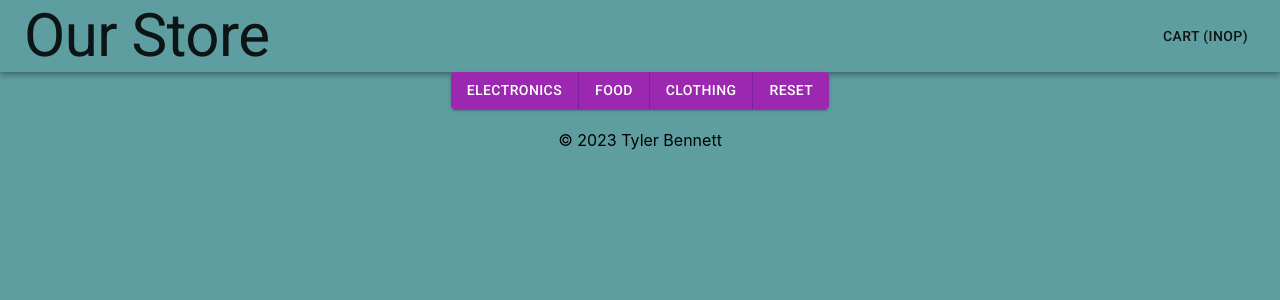
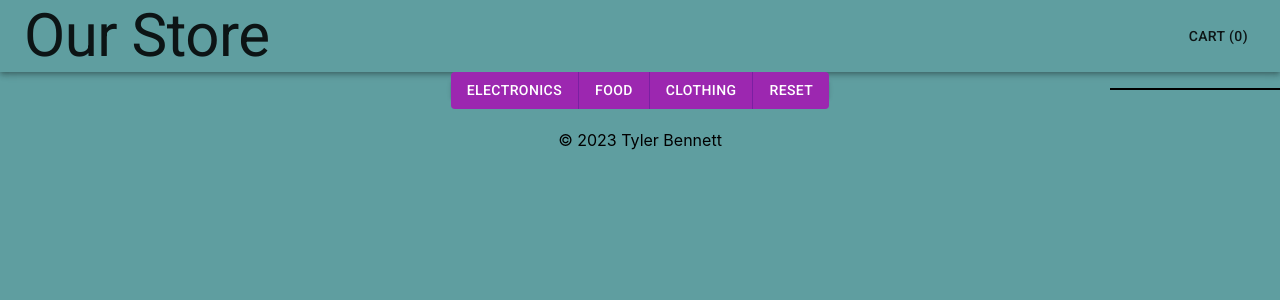
Before and after one commit to tyler-bennett52/storefront, a React (Create React App) app: page / in a window 1280 px wide. Shown: the top 300 px of the page. Built offline with nearby package versions, Linux system fonts and the light colour scheme.

Commit message:
cart functional

```diff
--- a/src/App.js
+++ b/src/App.js
@@ -4,11 +4,13 @@ import NavBar from './Components/NavBar';
 import Categories from './Components/Categories';
 import Products from './Components/Products';
 import Footer from './Components/Footer';
+import SimpleCart from './Components/SimpleCart';
 
 function App() {
   return (
     <div className="App">
       <NavBar />
+      <SimpleCart />
       <Categories />
       <Products />
       <Footer />
--- a/src/Components/Categories/index.jsx
+++ b/src/Components/Categories/index.jsx
@@ -7,7 +7,7 @@ const Categories = (props) => {
 
   return (
     <>
-      <ButtonGroup color='secondary' variant='contained' aria-label="text button group">
+      <ButtonGroup color='secondary' variant='contained' aria-label="text button group" style={{display:'inline'}}>
         {categories.map((category, index) => (
           <Button key={`categories-${index}`} onClick={() => changeCategory(category.name)}>{category.displayName}</Button>
         ))}
--- a/src/Components/NavBar/index.jsx
+++ b/src/Components/NavBar/index.jsx
@@ -1,4 +1,5 @@
 import * as React from 'react';
+import { useSelector } from 'react-redux';
 import AppBar from '@mui/material/AppBar';
 import Box from '@mui/material/Box';
 import Toolbar from '@mui/material/Toolbar';
@@ -6,15 +7,16 @@ import Typography from '@mui/material/Typography';
 import Button from '@mui/material/Button';
 
 export default function NavBar() {
+  const { cart } = useSelector(state => state.cart)
   return (
     <Box sx={{ flexGrow: 1 }}>
-      <AppBar position="static" color='' style={{backgroundColor: 'inherit'}}>
+      <AppBar position="static" color='' style={{ backgroundColor: 'inherit' }}>
         <Toolbar>
 
-          <Typography variant="h2" component="div" sx={{ flexGrow: 1 }} style={{textAlign: 'left'}}>
+          <Typography variant="h2" component="div" sx={{ flexGrow: 1 }} style={{ textAlign: 'left' }}>
             Our Store
           </Typography>
-          <Button color="inherit">Cart (INOP)</Button>
+          <Button color="inherit">Cart ({cart.length})</Button>
         </Toolbar>
       </AppBar>
     </Box>
--- a/src/Components/Products/index.jsx
+++ b/src/Components/Products/index.jsx
@@ -1,7 +1,9 @@
-import { connect } from 'react-redux';
+import { connect, useDispatch } from 'react-redux';
 import { Card, CardActionArea, CardMedia, Typography } from '@mui/material';
+import { addItem } from '../../store/cart';
 
 const Products = ({ products, selectedCategory }) => {
+  const dispatch = useDispatch()
   return (
     <>
       <h1 data-testid="selected-category">{selectedCategory}</h1>
@@ -10,8 +12,8 @@ const Products = ({ products, selectedCategory }) => {
           <Card style={{ width: 'fit-content', display: 'inline-block' }} key={`product-${index}`} variant="outlined">
             <Typography variant='h5' >{product.name}</Typography>
             <CardMedia sx={{ height: 300, width: 300 }} image='https://placehold.co/300x300' />
-            <CardActionArea><Typography variant='h6' color='text.secondary'>Add to cart</Typography></CardActionArea>
-            <CardActionArea><Typography variant='h6' color='text.secondary'>Show Details</Typography></CardActionArea>
+            <CardActionArea onClick={() => dispatch(addItem(product))}><Typography variant='h6' color='text.secondary'>Add to cart</Typography></CardActionArea>
+            <CardActionArea ><Typography variant='h6' color='text.secondary'>Show Details</Typography></CardActionArea>
           </Card>
         ))}
       </div>
--- /dev/null
+++ b/src/Components/SimpleCart/index.jsx
@@ -0,0 +1,28 @@
+// SimpleCart.js
+import React from 'react';
+import { useSelector, useDispatch } from 'react-redux';
+import IconButton from '@mui/material/IconButton';
+import CloseIcon from '@mui/icons-material/Close';
+import { removeItem } from '../../store/cart';
+
+function SimpleCart() {
+  const { cart } = useSelector((state) => state.cart);
+  const dispatch = useDispatch()
+
+
+  return (
+    <ul style={{listStyleType: 'none', width: '10%', border: '1px black solid', position: 'absolute', right: '0'}}>
+      {cart.map((product, index) => (
+        <li key={`cartItem-${index}`}>
+
+          {product.name}
+          <IconButton color="error" aria-label="remove from cart" component="span" onClick={() => dispatch(removeItem(product))}>
+            <CloseIcon />
+          </IconButton>
+        </li>
+      ))}
+    </ul>
+  );
+}
+
+export default SimpleCart;
--- a/src/store/cart.js
+++ b/src/store/cart.js
@@ -13,16 +13,22 @@ export function removeItem(product) {
   }
 }
 
+const initState = {cart: []};
 
-function cartReducer(state = [], action) {
+
+function cartReducer(state = initState, action) {
   switch(action.type) {
     case 'add-to-cart':
-      return [...state, action.payload];
+      return {...state, cart: [...state.cart, action.payload]};
     case 'remove-from-cart':
-      return state.filter(purchase => purchase.name !== action.payload.name)
+      return {...state, cart: state.cart.filter(product => product.name !== action.payload.name)}
       default:
         return state;
       }
 }
 
 export default cartReducer;
+
+// function removeOne(product) {
+
+// }
```
Also changed, not shown: src/store/index.js (line endings or trailing spaces).
